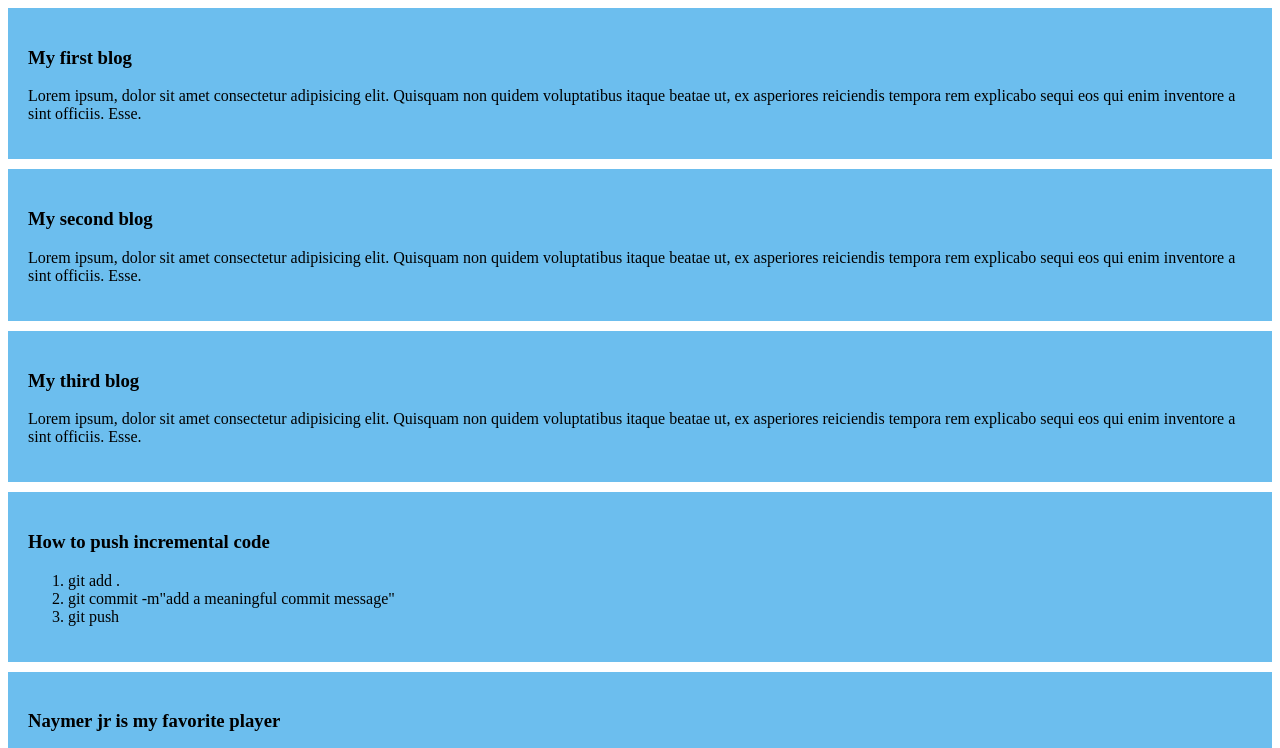
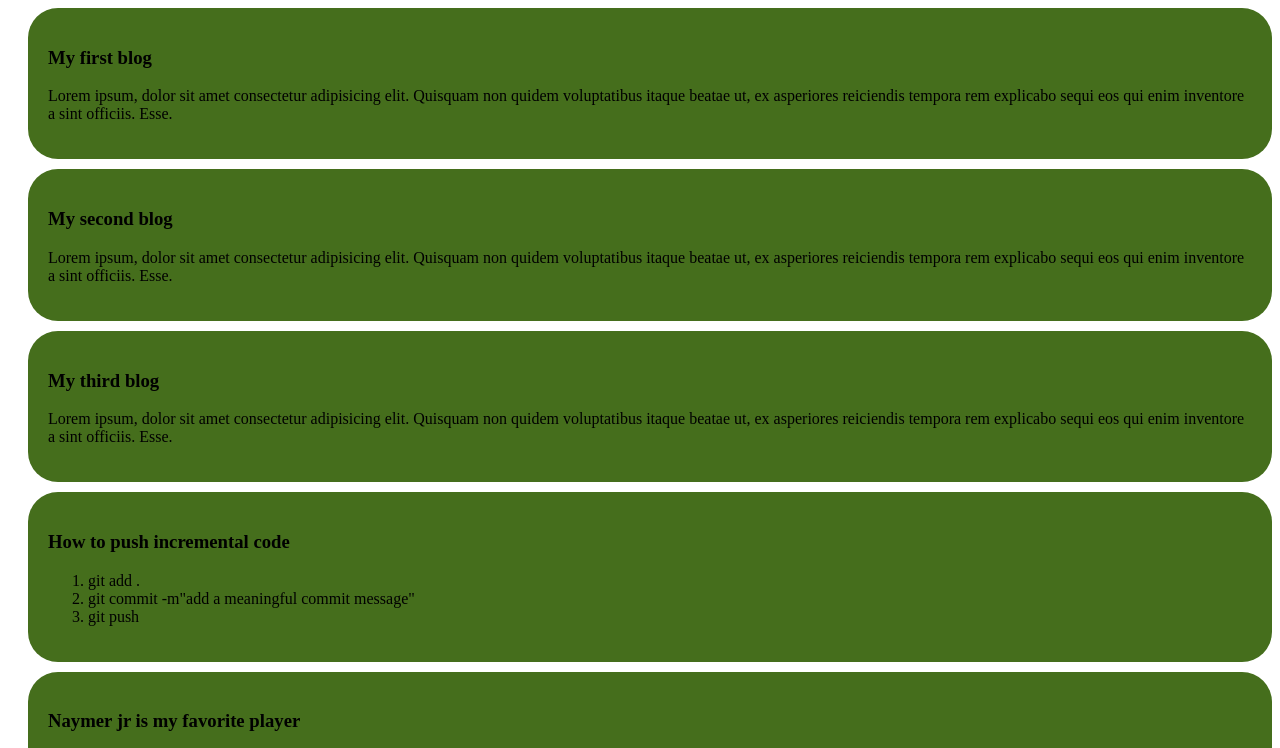
Before and after one commit to MD-Shadikur-rahman/my-simple-website, a plain HTML site: page index.html in a window 1280 px wide. Shown: the top 748 px of the page. Drawn offline with Linux system fonts and the light colour scheme.

Commit message:
added some code

```diff
--- a/styles/blog.css
+++ b/styles/blog.css
@@ -1,7 +1,11 @@
 div {
-    background-color: rgb(108, 190, 238);
+    /* background-color: rgb(108, 190, 238); */
     padding: 20px;
     /* padding-top: 10px; */
     /* padding-bottom: 10px; */
     margin-bottom: 10px;
+    border-radius: 30px;
+    background: rgb(69, 110, 28);
+    margin-left: 20px;
+    /* border: 25px; */
 }
```
Also changed, not shown: index.html (+0 -1 lines).
